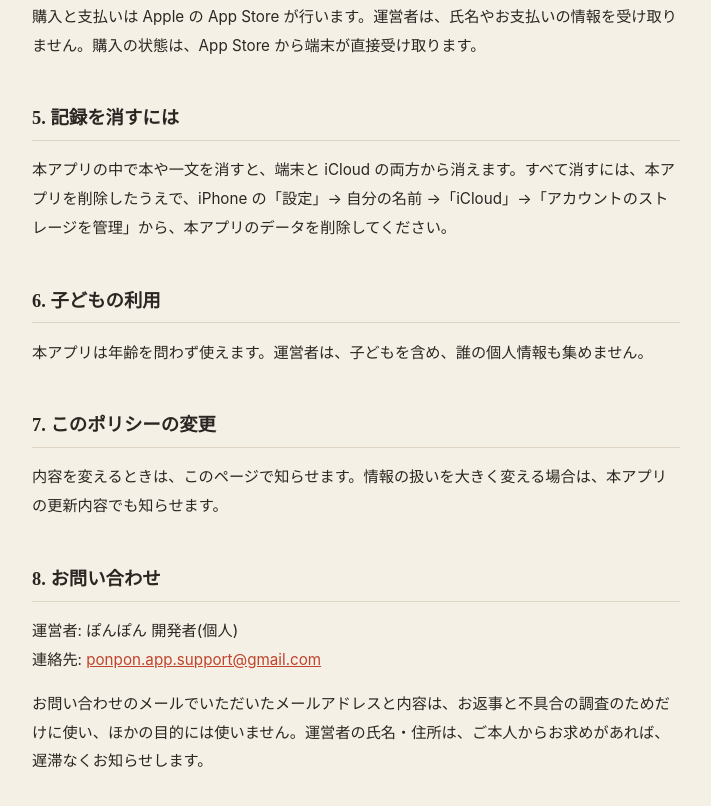
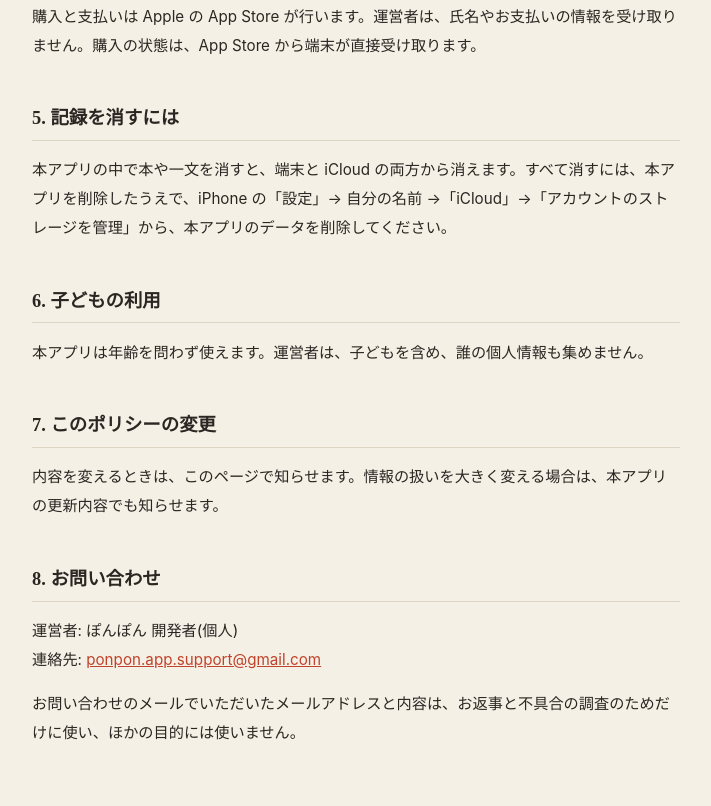
Before and after one commit to mt-st1/ponpon-site, a plain HTML site: page privacy.html in a window 1280 px wide. Shown: the part 1266-2072 px from the top of the page, without its empty margins (284-995 px from the left). Drawn offline with Linux system fonts and the light colour scheme.

Commit message:
ページを更新

```diff
--- a/privacy.html
+++ b/privacy.html
@@ -46,7 +46,7 @@
 
 <h2>8. お問い合わせ</h2>
 <p>運営者: ぽんぽん 開発者(個人)<br>連絡先: <a href="mailto:ponpon.app.support@gmail.com">ponpon.app.support@gmail.com</a></p>
-<p>お問い合わせのメールでいただいたメールアドレスと内容は、お返事と不具合の調査のためだけに使い、ほかの目的には使いません。運営者の氏名・住所は、ご本人からお求めがあれば、遅滞なくお知らせします。</p>
+<p>お問い合わせのメールでいただいたメールアドレスと内容は、お返事と不具合の調査のためだけに使い、ほかの目的には使いません。</p>
 </main>
 </body>
 </html>
```
